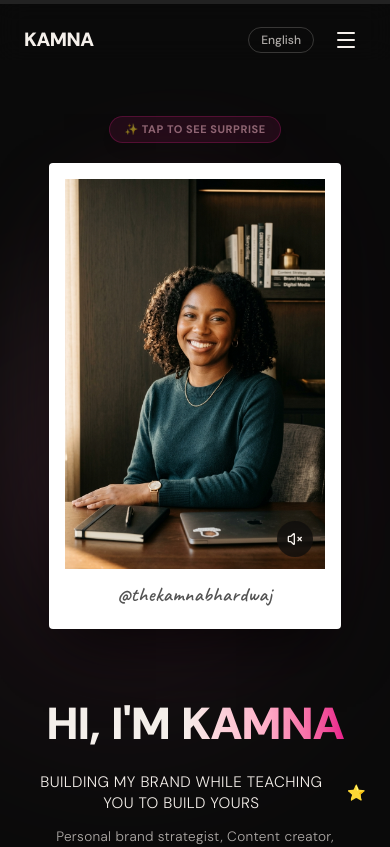
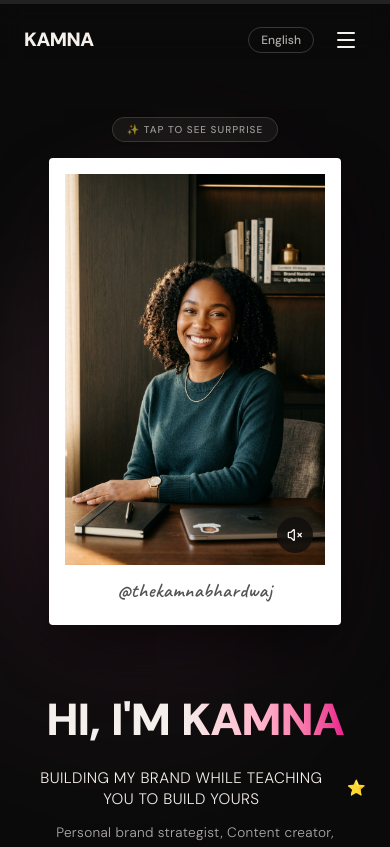
Before and after one commit to evanbose7/kamna-portfolio, a React (Vite) app: page / in a window 390 px wide. Shown: the top 847 px of the page. Built offline with nearby package versions, Linux system fonts and the light colour scheme; a web font is replaced by a local one.

Commit message:
mobile-only-subtle-grey-white-surprise-hint-disappears-on-tap

```diff
--- a/src/components/Hero.jsx
+++ b/src/components/Hero.jsx
@@ -4,14 +4,16 @@ import { Volume2, VolumeX, Sparkles, ArrowRight } from 'lucide-react';
 export default function Hero({ onOpenPdfModal }) {
   const [isMuted, setIsMuted] = useState(true);
   const [isPortraitHovered, setIsPortraitHovered] = useState(false);
+  const [hasTappedPortrait, setHasTappedPortrait] = useState(false);
 
   // Video media configuration (change to true if using video file in public/assets/)
   const isVideoMedia = false;
   const mediaSrc = isVideoMedia ? '/assets/kamna-video.mp4' : '/assets/kamna-portrait.jpg';
 
-  // Toggle portrait pop & tilt state on tap (mobile friendly)
+  // Toggle portrait pop & tilt state on tap (mobile friendly) and hide hint badge
   const handlePortraitClick = () => {
     setIsPortraitHovered((prev) => !prev);
+    setHasTappedPortrait(true);
   };
 
   return (
@@ -94,12 +96,14 @@ export default function Hero({ onOpenPdfModal }) {
         {/* Right Column: Polaroid Portrait Frame (Supports Image & Auto-Playing Video) */}
         <div className="order-1 lg:order-2 flex flex-col items-center lg:items-end justify-center py-4">
 
-          {/* Floating Surprise Hint Badge Directly Above Portrait Frame */}
-          <div className="mb-3 z-40 whitespace-nowrap">
-            <span className="inline-flex items-center gap-1.5 rounded-full border border-[#E91E8C]/50 bg-[#E91E8C]/20 px-3.5 py-1 text-[11px] font-bold text-[#FFB3CB] shadow-lg animate-pulse uppercase tracking-wider backdrop-blur-md">
-              ✨ Tap to see surprise
-            </span>
-          </div>
+          {/* Subtle Grey-White Surprise Hint Badge (Mobile ONLY, disappears when photo is tapped) */}
+          {!hasTappedPortrait && !isPortraitHovered && (
+            <div className="lg:hidden mb-2 z-40 whitespace-nowrap transition-opacity duration-300">
+              <span className="inline-flex items-center gap-1.5 rounded-full border border-[#F5F0EB]/15 bg-[#F5F0EB]/5 px-3.5 py-1 text-[10px] font-medium text-[#F5F0EB]/60 shadow-sm uppercase tracking-widest backdrop-blur-sm">
+                ✨ tap to see surprise
+              </span>
+            </div>
+          )}
 
           <div
             onClick={handlePortraitClick}
```
